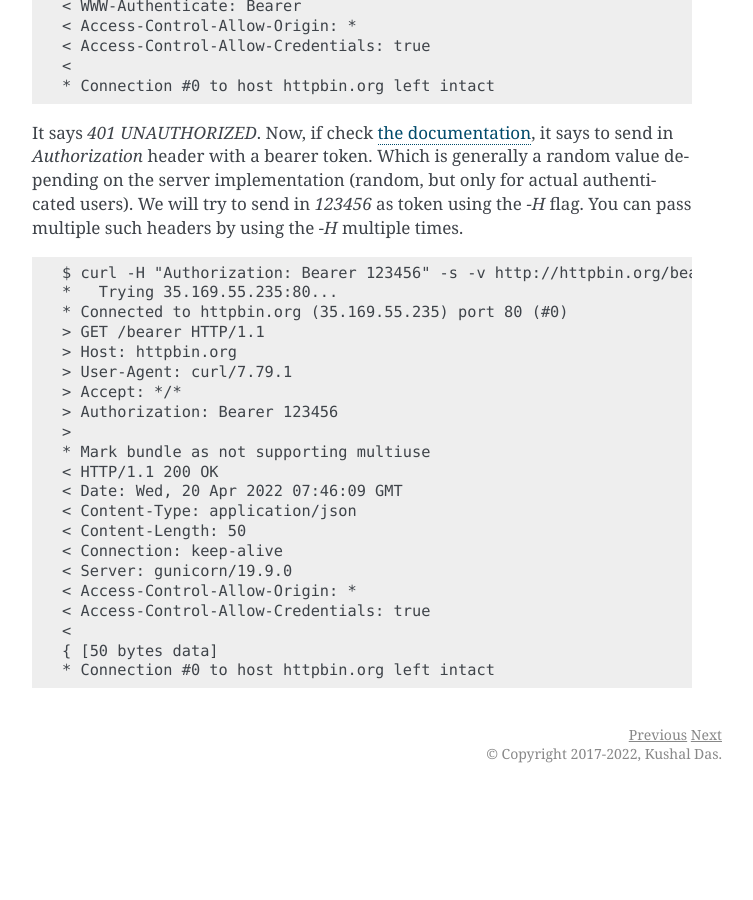
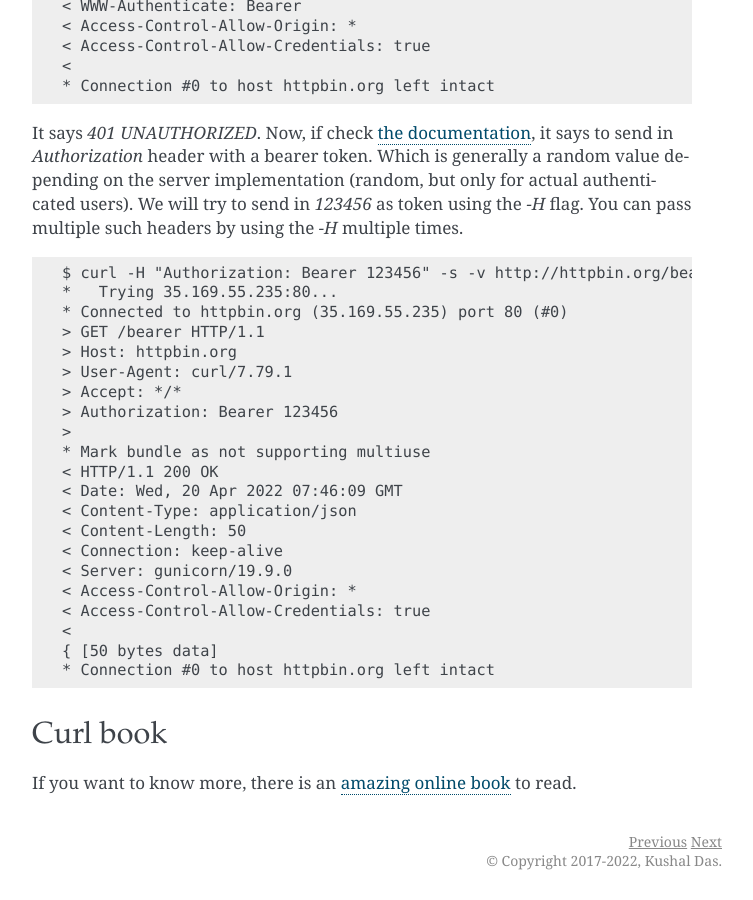
Before and after one commit to kushaldas/lym, a Sphinx documentation site: the page built from docs/curl.rst, in a window 1280 px wide and 900 px high, scrolled down 6561 px. Shown: the whole window, without its empty margins (388-1141 px from the left). Built offline with Sphinx 7.4.7, drawn with Linux system fonts in a browser that asks for light colours; a script that is not in the unit is left out; before the commit the page ends 7354 px from its top, so only the background shows below that.

Commit message:
Adds link to curl book

```diff
--- a/docs/curl.rst
+++ b/docs/curl.rst
@@ -383,3 +383,8 @@ multiple such headers by using the `-H` multiple times.
     <
     { [50 bytes data]
     * Connection #0 to host httpbin.org left intact
+
+Curl book
+----------
+
+If you want to know more, there is an `amazing online book <https://everything.curl.dev/project>`_ to read.
```
